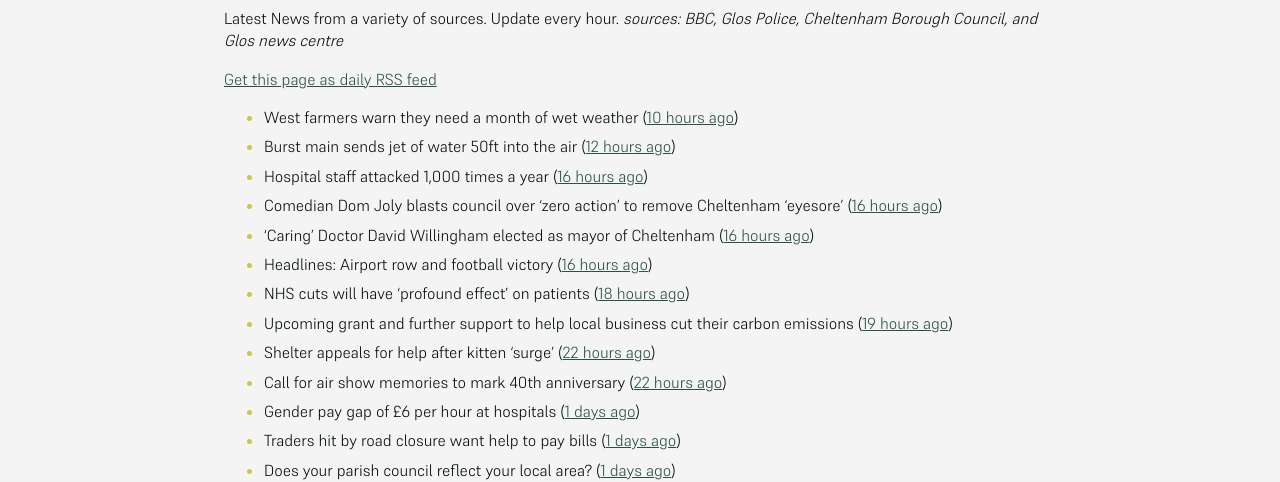
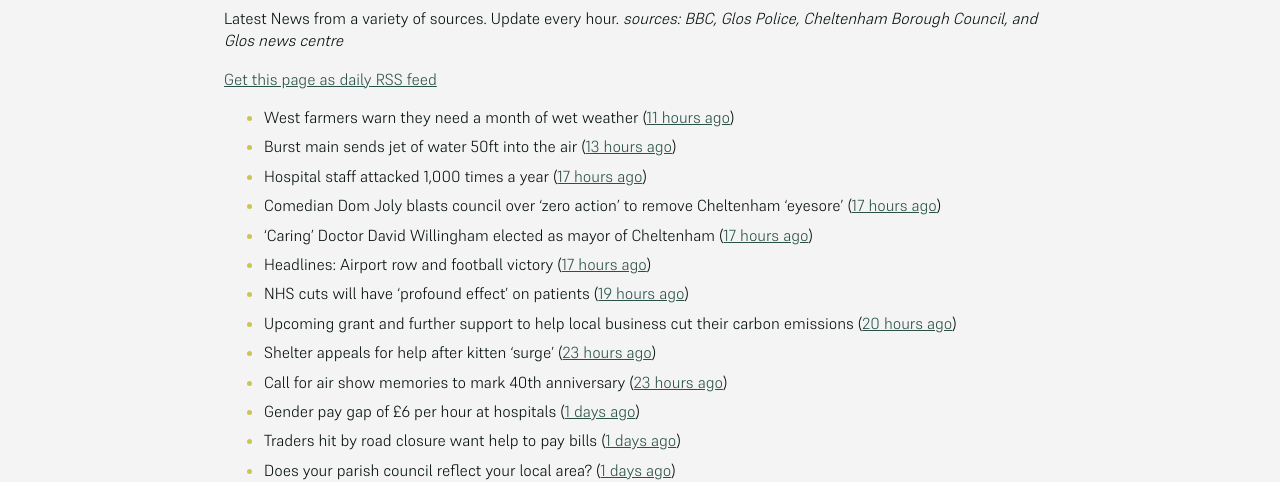
Before and after one commit to mat-0/cheltenham-open-data, a Jekyll site: the page built from _pages/news.md, in a window 1280 px wide. Shown: the part 266-748 px from the top of the page. Built offline with Jekyll 4.4.1, drawn with Linux system fonts in a browser that asks for light colours.

Commit message:
Updated 2025-05-15 04:58:04

```diff
--- a/_pages/news.md
+++ b/_pages/news.md
@@ -12,16 +12,16 @@ _sources: BBC, Glos Police, Cheltenham Borough Council, and Glos news centre_
 [Get this page as daily RSS feed](/daily.rss)
 
 <!-- news_marker starts -->
-- West farmers warn they need a month of wet weather ([10 hours ago](https://www.bbc.com/news/articles/c331dj5x2kpo))
-- Burst main sends jet of water 50ft into the air ([12 hours ago](https://www.bbc.com/news/articles/cd620lyqqnqo))
-- Hospital staff attacked 1,000 times a year ([16 hours ago](https://www.bbc.com/news/articles/cjdznk3ve87o))
-- Comedian Dom Joly blasts council over ‘zero action’ to remove Cheltenham ‘eyesore’ ([16 hours ago](https://gloucesternewscentre.co.uk/comedian-dom-joly-blasts-council-over-zero-action-to-remove-cheltenham-eyesore/))
-- ‘Caring’ Doctor David Willingham elected as mayor of Cheltenham ([16 hours ago](https://gloucesternewscentre.co.uk/caring-doctor-david-willingham-elected-as-mayor-of-cheltenham/))
-- Headlines: Airport row and football victory ([16 hours ago](https://www.bbc.com/news/articles/c74nx300n4do))
-- NHS cuts will have 'profound effect' on patients ([18 hours ago](https://www.bbc.com/news/articles/cn4gx20mwklo))
-- Upcoming grant and further support to help local business cut their carbon emissions ([19 hours ago](https://www.cheltenham.gov.uk/news/article/3010/upcoming_grant_and_further_support_to_help_local_business_cut_their_carbon_emissions))
-- Shelter appeals for help after kitten 'surge' ([22 hours ago](https://www.bbc.com/news/articles/c0719j13k87o))
-- Call for air show memories to mark 40th anniversary ([22 hours ago](https://www.bbc.com/news/articles/cz703zwv1g2o))
+- West farmers warn they need a month of wet weather ([11 hours ago](https://www.bbc.com/news/articles/c331dj5x2kpo))
+- Burst main sends jet of water 50ft into the air ([13 hours ago](https://www.bbc.com/news/articles/cd620lyqqnqo))
+- Hospital staff attacked 1,000 times a year ([17 hours ago](https://www.bbc.com/news/articles/cjdznk3ve87o))
+- Comedian Dom Joly blasts council over ‘zero action’ to remove Cheltenham ‘eyesore’ ([17 hours ago](https://gloucesternewscentre.co.uk/comedian-dom-joly-blasts-council-over-zero-action-to-remove-cheltenham-eyesore/))
+- ‘Caring’ Doctor David Willingham elected as mayor of Cheltenham ([17 hours ago](https://gloucesternewscentre.co.uk/caring-doctor-david-willingham-elected-as-mayor-of-cheltenham/))
+- Headlines: Airport row and football victory ([17 hours ago](https://www.bbc.com/news/articles/c74nx300n4do))
+- NHS cuts will have 'profound effect' on patients ([19 hours ago](https://www.bbc.com/news/articles/cn4gx20mwklo))
+- Upcoming grant and further support to help local business cut their carbon emissions ([20 hours ago](https://www.cheltenham.gov.uk/news/article/3010/upcoming_grant_and_further_support_to_help_local_business_cut_their_carbon_emissions))
+- Shelter appeals for help after kitten 'surge' ([23 hours ago](https://www.bbc.com/news/articles/c0719j13k87o))
+- Call for air show memories to mark 40th anniversary ([23 hours ago](https://www.bbc.com/news/articles/cz703zwv1g2o))
 - Gender pay gap of £6 per hour at hospitals ([1 days ago](https://www.bbc.com/news/articles/c201nmk4jz6o))
 - Traders hit by road closure want help  to pay bills ([1 days ago](https://www.bbc.com/news/articles/c0lngp091kgo))
 - Does your parish council reflect your local area? ([1 days ago](https://www.cheltenham.gov.uk/news/article/3009/does_your_parish_council_reflect_your_local_area))
```
Also changed, not shown: _data/flood.json (+5 -69 lines), index.md (+4 -4 lines).
